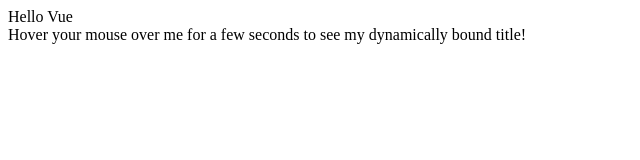
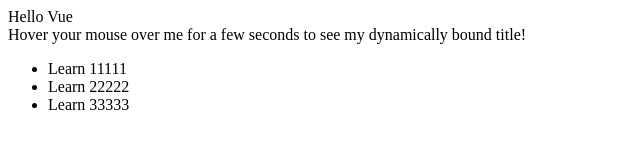
Before and after one commit to VirginiaWu/VueTest, a website: page Demo1/demo1.html in a window 1280 px wide. Shown: the whole page, without its empty margins (0-640 px from the left). Drawn offline with nearby package versions, Linux system fonts and the light colour scheme.

Commit message:
learn how to use for repeat

```diff
--- a/Demo1/demo1.html
+++ b/Demo1/demo1.html
@@ -15,6 +15,13 @@
     <div id="vue3">
         <p v-if="see">You can see me.</p>
     </div>
+    <div id="vue4">
+        <ul>
+            <li v-for="todo in todos">
+                {{ todo.text }}
+            </li>
+        </ul>
+    </div>
 </body>
 <script src="./demo1.js"></script>
 </html>
--- a/Demo1/demo1.js
+++ b/Demo1/demo1.js
@@ -21,3 +21,14 @@
         see: false
     }
 })
+
+new Vue({
+    el: "#vue4",
+    data: {
+        todos: [
+            {text: "Learn 11111"},
+            {text: "Learn 22222"},
+            {text: "Learn 33333"}
+        ]
+    }
+})
```
